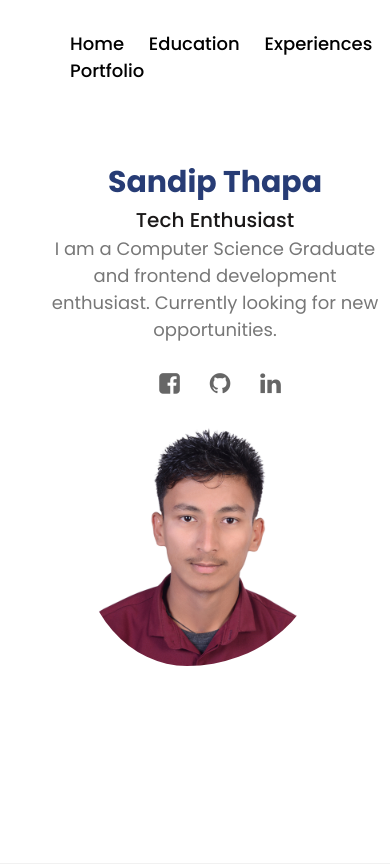
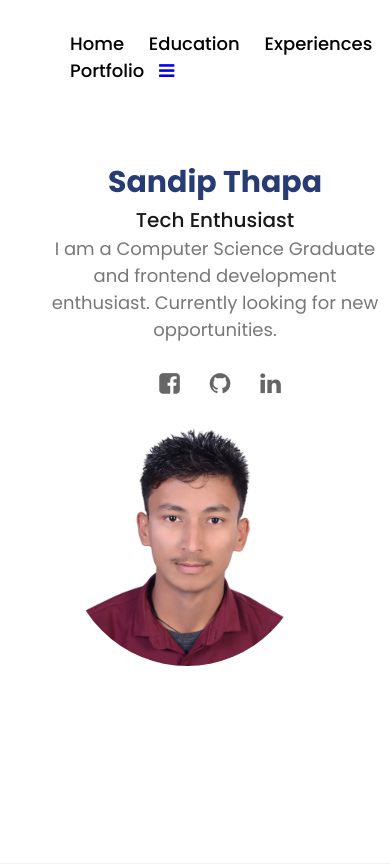
Before and after one commit to sandipthapa99/portfolio_html, a PHP site: page / in a window 390 px wide. Shown: the top 864 px of the page. Run offline with PHP 8.4, Linux system fonts and the light colour scheme.

Commit message:
minor changes

```diff
--- a/css/style.css
+++ b/css/style.css
@@ -371,7 +371,7 @@ li a:hover{
     }
     .child_right img{
         margin: 0;
-        padding-left: 30px;
+        padding:0;
         height: 240px;
         /* height: 240px; 384, 414 480 640 768 991 */
     }
--- a/index.html
+++ b/index.html
@@ -13,12 +13,15 @@
     <!-- Navbar -->
     <nav>
         <div class="container">
-            <div class="nav_wrapper">
+            <div class="nav_wrapper" id="navbar">
                 <ul class="nav_ul">
                     <li><a href="#home">Home</a></li>
                     <li><a href="#edu">Education</a></li>
                     <li><a href="#experiences">Experiences</a></li>
                     <li><a href="#portfolio">Portfolio</a></li>
+                    <a href="javascript:void(0);" class="icon" onclick="myFunction()">
+                        <i class="fa fa-bars"></i>
+                      </a>
                 </ul>
             </div>
         </div>
```
Also changed, not shown: js/script.js (added, +8 -0 lines).
